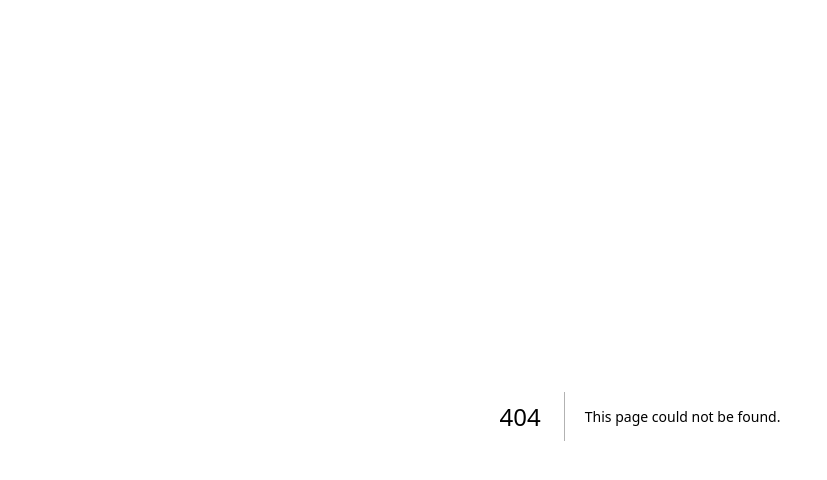
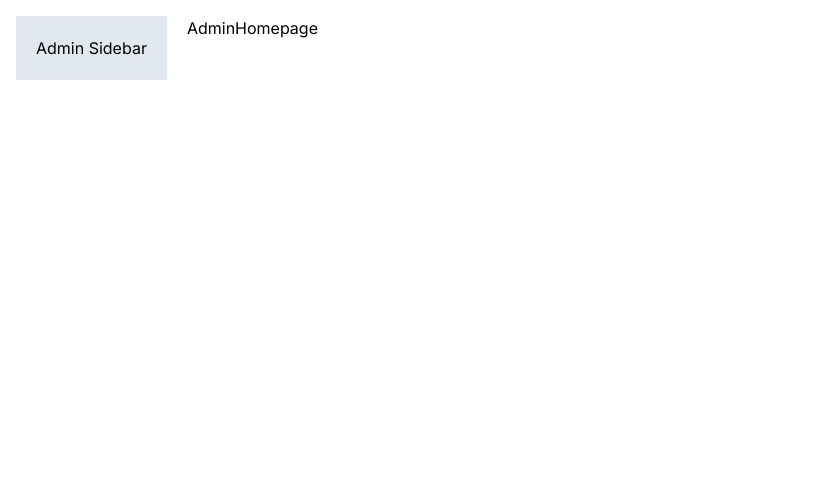
Before and after one commit to RKHarrison/NextCoursework, a Next.js app: page /admin in a window 1280 px wide. Before the commit this address had no page. Shown: the top 480 px of the page, without its empty margins (0-827 px from the left). Built offline with nearby package versions, Linux system fonts and the light colour scheme.

Commit message:
adds admin section with admin aside

```diff
--- /dev/null
+++ b/app/admin/layout.tsx
@@ -0,0 +1,16 @@
+import React from "react";
+
+interface Props {
+  children: React.ReactNode;
+}
+
+const AdminLayout = ({ children }: Props) => {
+  return (
+    <div className='flex'>
+      <aside className='bg-slate-200 p-5 mr-5'>Admin Sidebar</aside>
+      <div>{children}</div>
+    </div>
+  );
+};
+
+export default AdminLayout;
--- /dev/null
+++ b/app/admin/page.tsx
@@ -0,0 +1,9 @@
+import React from 'react'
+
+const AdminHomepage = () => {
+  return (
+    <div>AdminHomepage</div>
+  )
+}
+
+export default AdminHomepage
```
Also changed, not shown: app/layout.tsx (+10 -10 lines).
